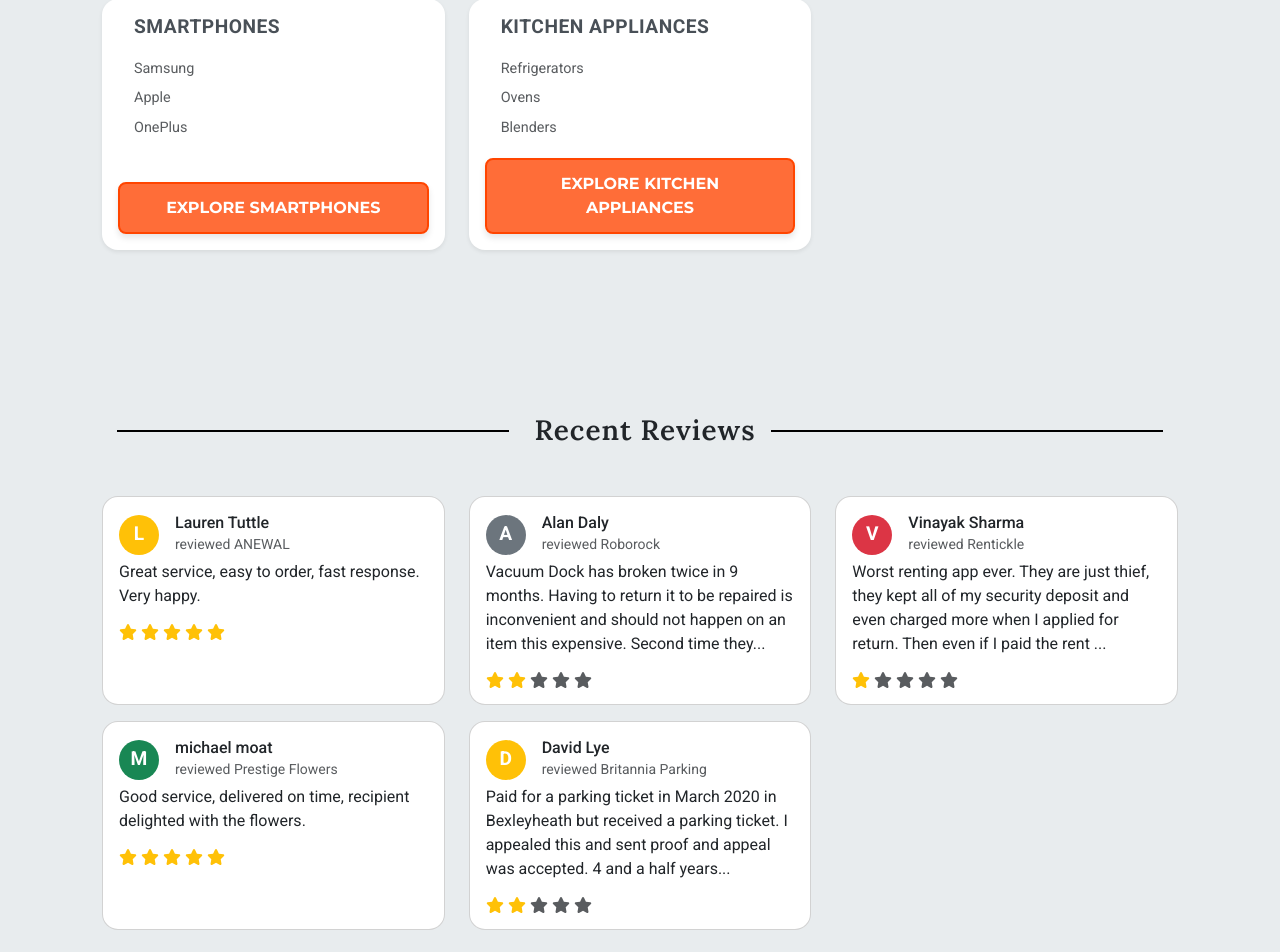
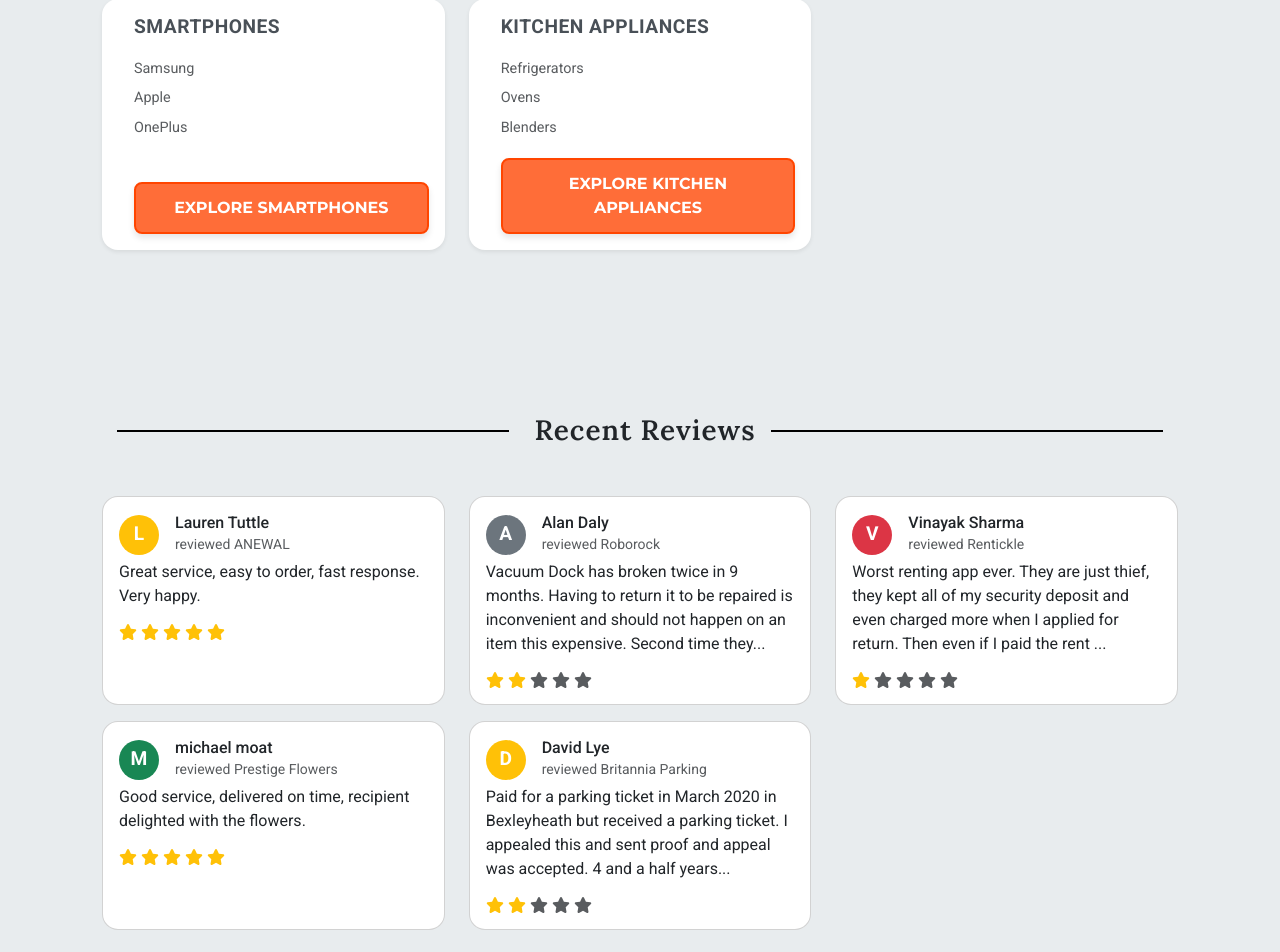
Before and after one commit to saraabdelrhman/wallet-market-master, a React (Create React App) app: page / in a window 1280 px wide. Shown: the part 1082-2034 px from the top of the page. Built offline with nearby package versions, Linux system fonts and the light colour scheme.

Commit message:
Update Content.jsx

```diff
--- a/src/components/Content.jsx
+++ b/src/components/Content.jsx
@@ -42,7 +42,7 @@
                     </li>
                   ))}
                 </ul>
-                <div className="mt-auto">
+                <div className="mt-auto ms-3 ms-2">
                   <Link to={category.link} className="btn btn-custom w-100">
                     Explore {category.title}
                   </Link>
```
